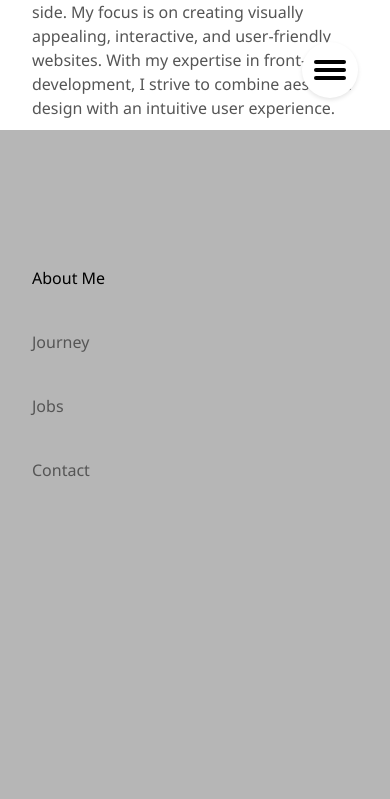
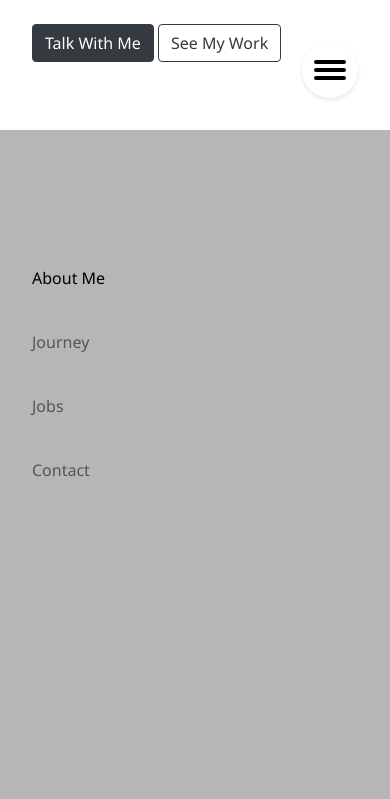
Before and after one commit to Okta-Pratama/Okta-Pratama.github.io, a plain HTML site: page index.html in a window 390 px wide. Shown: the part 714-1513 px from the top of the page. Drawn offline with nearby package versions, Linux system fonts and the light colour scheme.

Commit message:
init but not apply

```diff
--- a/index.html
+++ b/index.html
@@ -144,7 +144,7 @@
             Projects PT Sumber Rezeky. The website is built in 2024</div>
           <div class="jobs-languages">
             <div class="language">HTML</div>
-            <div class="language">CSS</div>
+            <div class="language">SCSS</div>
             <div class="language">JavaScript</div>
             <div class="language">Bootstrap</div>
           </div>
--- a/script.js
+++ b/script.js
@@ -10,7 +10,6 @@ document.addEventListener("DOMContentLoaded", () => {
   update_time();
   setInterval(update_time, 1000);
 
-  // Hamburger menu
   const hamburger = document.getElementById("hamburger");
   const listMenu = document.getElementById("list-menu");
   hamburger.addEventListener("click", () => {
--- a/style.css
+++ b/style.css
@@ -211,6 +211,12 @@ html {
 .hero-section {
     padding: 16rem 0;
     position: relative;
+
+    @media screen and (max-width: 992px) {
+        min-height: 100vh;
+        padding: 8rem 0 4rem;
+        position: relative;
+    }
 }
 .hero-section .hero-backgorund {
     position: absolute;
```
Also changed, not shown: svg/envelope.svg (added), svg/external-link.svg (added), svg/github.svg (added), svg/graduate-cap.svg (added), svg/graduate.svg (added), svg/instagram.svg (added), svg/linkedin.svg (added), svg/person.svg (added), svg/university.svg (added).
